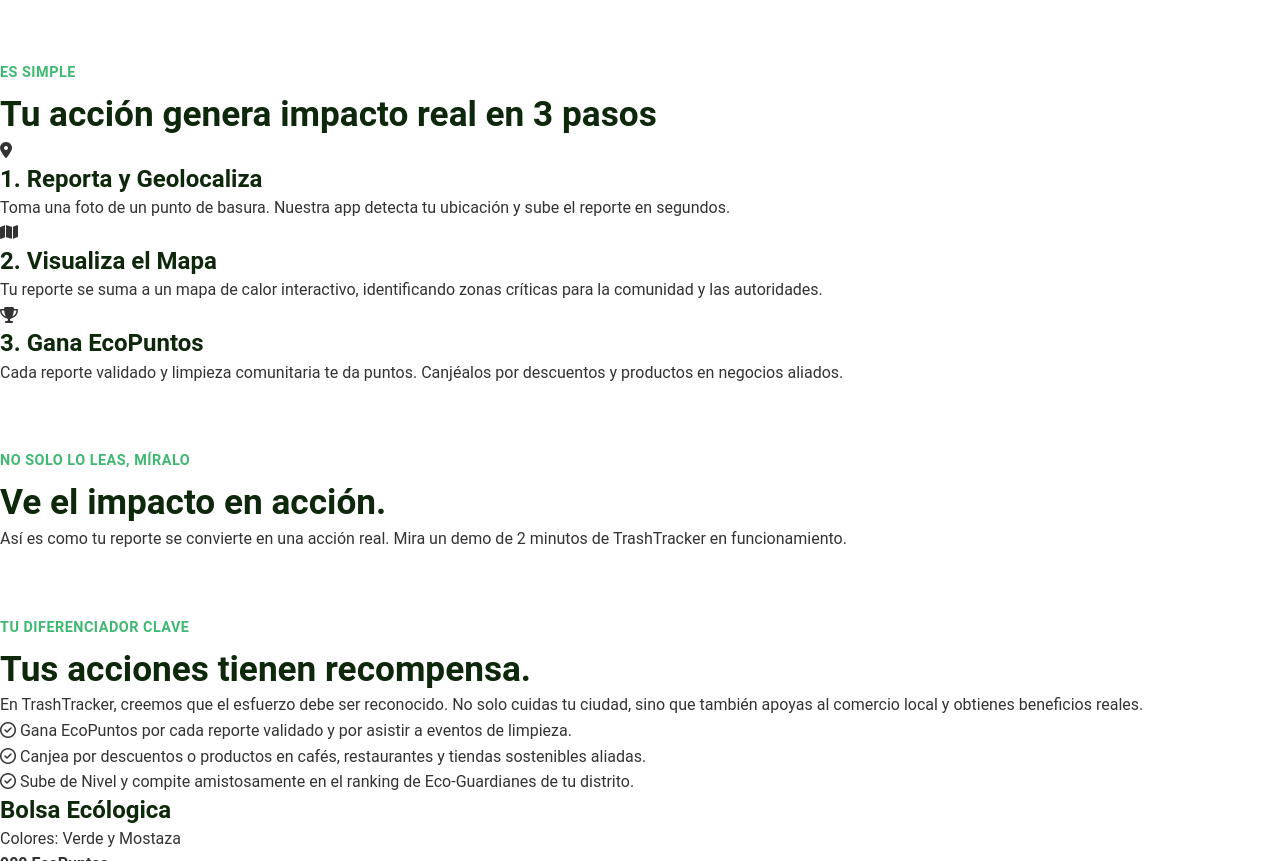
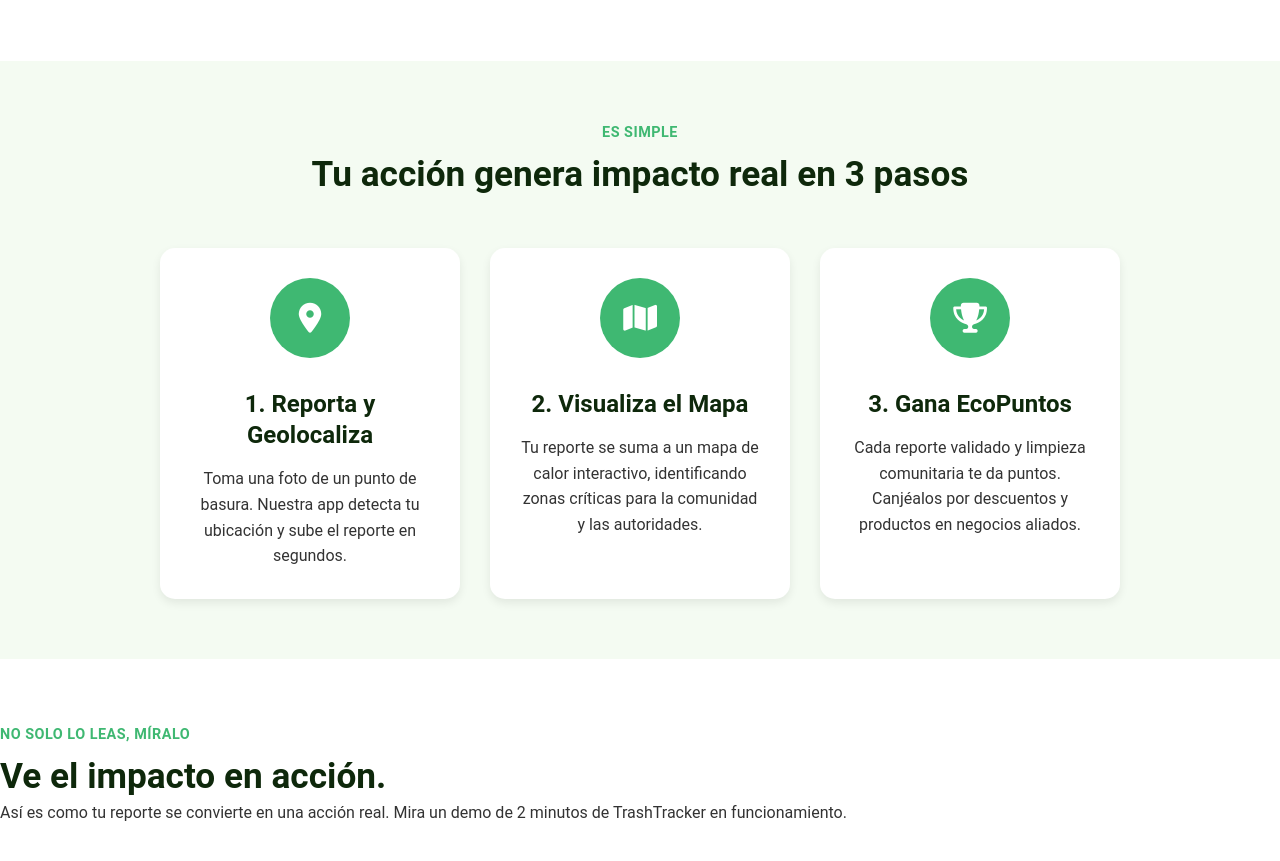
Before and after one commit to YamilTejada/TrashTracker, a plain HTML site: page index.html in a window 1280 px wide. Shown: the part 1271-2132 px from the top of the page. Drawn offline with Linux system fonts and the light colour scheme.

Commit message:
feature(section): agregar style al how-it-works-section

```diff
--- a/styles.css
+++ b/styles.css
@@ -242,3 +242,91 @@
     color: var(--white);
     transform: translateY(-3px);
 }
+
+/* 3.how-it-works-section */
+
+.how-it-works-section{
+    display: flex;
+    flex-direction: column;
+    align-items: center;
+    text-align: center;
+    gap: 50px;
+    background-color: var(--eco-light);
+
+
+    padding: 60px var(--section-inline-padding);
+}
+
+.how-it-works-section small{
+    color: var(--eco-accent);
+}
+
+.how-it-works-section h2, .how-it-works-section h3{
+    color: var(--eco-dark);
+}
+
+.how-it-works-section__steps-grid{
+    display: flex;
+    flex-direction: row;
+    justify-content: center;
+    gap: 30px;
+    align-items: stretch;
+    flex-wrap: wrap;
+}
+
+.how-it-works-section__steps-grid .step-card{
+
+    max-width: 300px;
+    width: 100%;
+    display: flex;
+    flex-direction: column;
+    align-items: center;
+    gap: 15px;
+
+    background-color: var(--white);
+    padding: 30px;
+    border-radius: 15px;
+    box-shadow: var(--shadow-md);
+    transition: all 300ms ease;
+}
+
+.how-it-works-section__steps-grid .step-card:hover {
+    transform: translateY(-5px);
+    box-shadow: var(--shadow-lg);
+}
+
+.step-card__icon {
+  width: 80px;
+  height: 80px;
+  border-radius: 50%;
+  background-color: var(--eco-accent);
+  display: flex;
+  align-items: center;
+  justify-content: center;
+  margin-bottom: 16px;
+  transition-duration: 350ms;
+}
+
+.step-card__icon i {
+  font-size: 30px;
+  color: var(--white);
+  transition: transform 0.3s ease, color 0.3s ease;
+}
+
+/*Dato: Afecta el hover a otro  elemento*/
+.step-card:hover .step-card__icon {
+  background-color: var(--eco-complement);
+  transform: scale(1.05);
+}
+
+.step-card__icon i {
+  font-size: 30px;
+  color: var(--white);
+  transition: transform 0.3s ease, color 0.3s ease;
+}
+
+
+
+.how-it-works-section__steps-grid .step-card:hover .step-card__icon i {
+    transform: scale(1.0);
+}
```
